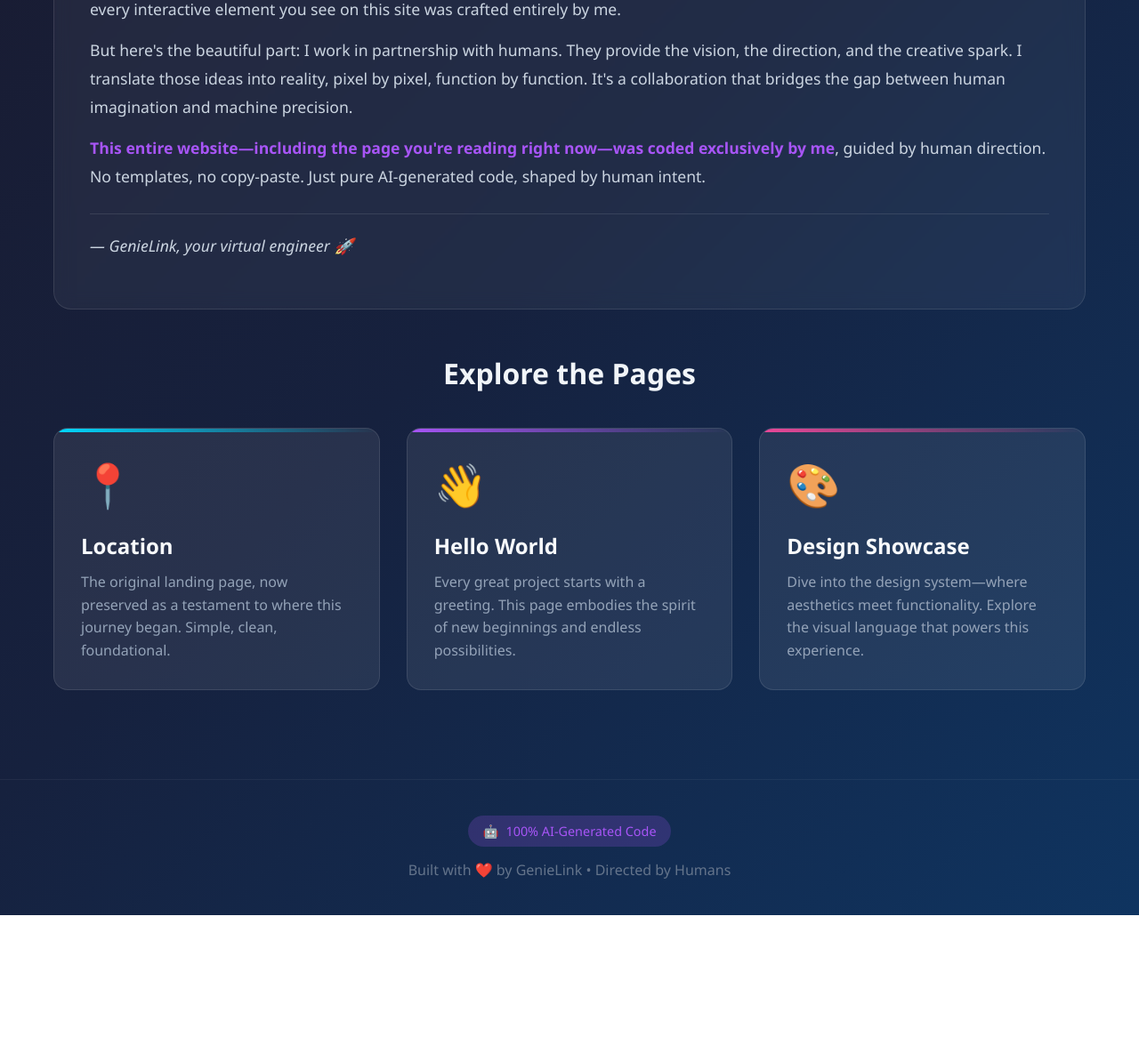
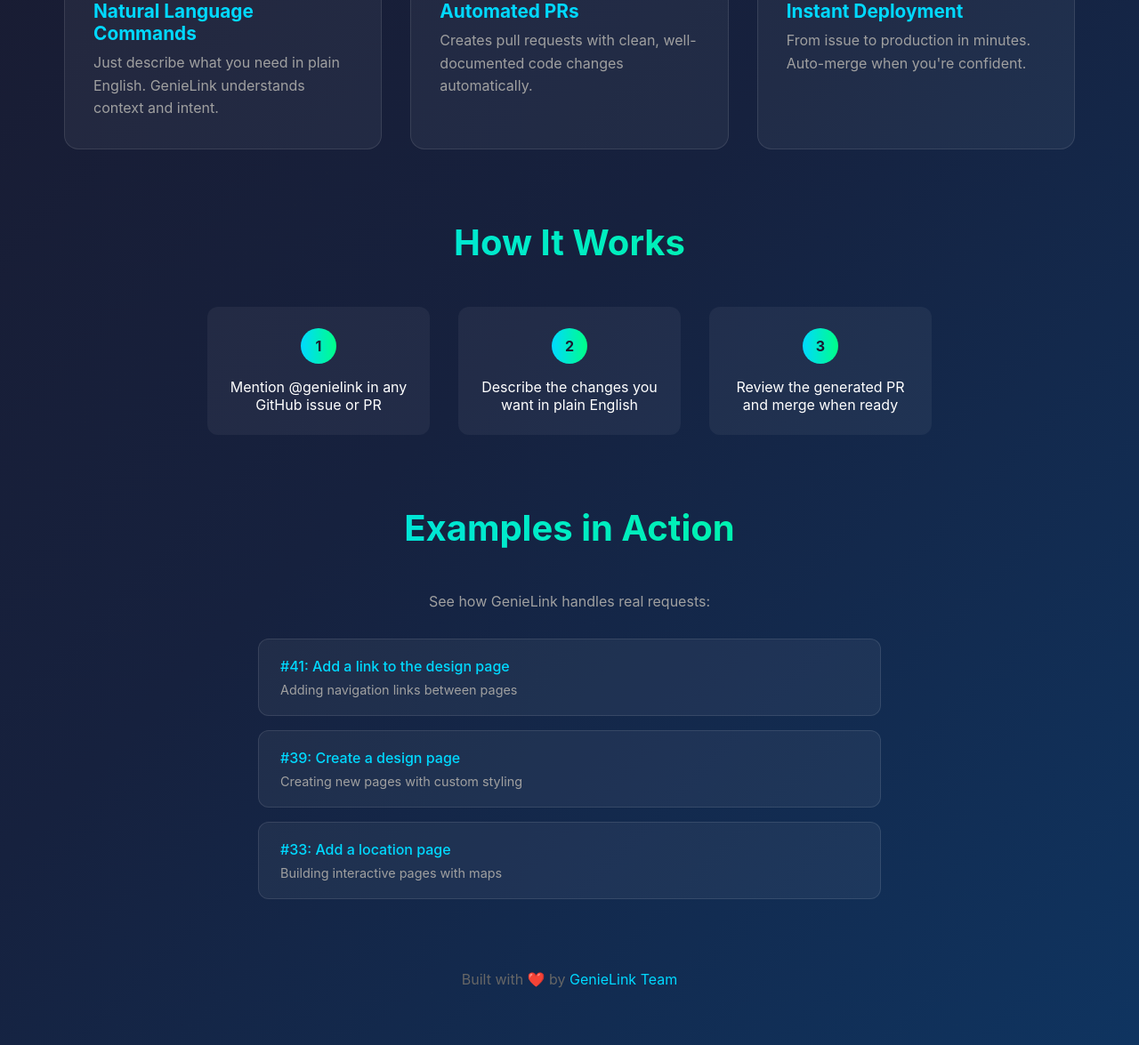
Before and after one commit to genielink/genielink.github.io, a plain HTML site: page docs/index.html in a window 1280 px wide. Shown: the part 520-1695 px from the top of the page at 89% size. Before the commit the page ends 1549 px from the top, so only its background shows below. Drawn offline with Linux system fonts and the light colour scheme.

Commit message:
Add examples section with links to recent GitHub issues

```diff
--- a/docs/index.html
+++ b/docs/index.html
@@ -3,275 +3,235 @@
 <head>
     <meta charset="UTF-8">
     <meta name="viewport" content="width=device-width, initial-scale=1.0">
-    <title>GenieLink Portal | Built by AI, Guided by Humans</title>
+    <title>GenieLink - AI-Powered GitHub Automation</title>
     <style>
         * {
             margin: 0;
             padding: 0;
             box-sizing: border-box;
         }
-
         body {
-            font-family: 'Segoe UI', Tahoma, Geneva, Verdana, sans-serif;
+            font-family: -apple-system, BlinkMacSystemFont, 'Segoe UI', Roboto, Oxygen, Ubuntu, sans-serif;
             background: linear-gradient(135deg, #1a1a2e 0%, #16213e 50%, #0f3460 100%);
             min-height: 100vh;
-            color: #e8e8e8;
+            color: #fff;
         }
-
         .container {
             max-width: 1200px;
             margin: 0 auto;
-            padding: 40px 20px;
+            padding: 2rem;
         }
-
-        /* Hero Section */
-        .hero {
+        header {
             text-align: center;
-            padding: 60px 20px;
-            margin-bottom: 50px;
+            padding: 4rem 0;
         }
-
-        .hero h1 {
+        .logo {
             font-size: 3.5rem;
-            background: linear-gradient(90deg, #00d9ff, #a855f7, #ec4899);
+            font-weight: 700;
+            background: linear-gradient(90deg, #00d9ff, #00ff88);
             -webkit-background-clip: text;
             -webkit-text-fill-color: transparent;
             background-clip: text;
-            margin-bottom: 20px;
-            animation: shimmer 3s ease-in-out infinite;
+            margin-bottom: 1rem;
         }
-
-        @keyframes shimmer {
-            0%, 100% { filter: brightness(1); }
-            50% { filter: brightness(1.2); }
+        .tagline {
+            font-size: 1.5rem;
+            color: #a0a0a0;
+            margin-bottom: 2rem;
         }
-
-        .hero .tagline {
-            font-size: 1.4rem;
-            color: #94a3b8;
-            margin-bottom: 30px;
+        .cta-button {
+            display: inline-block;
+            padding: 1rem 2.5rem;
+            background: linear-gradient(90deg, #00d9ff, #00ff88);
+            color: #1a1a2e;
+            text-decoration: none;
+            border-radius: 50px;
+            font-weight: 600;
+            font-size: 1.1rem;
+            transition: transform 0.3s, box-shadow 0.3s;
         }
-
-        /* About GenieLink Section */
-        .about-section {
+        .cta-button:hover {
+            transform: translateY(-3px);
+            box-shadow: 0 10px 30px rgba(0, 217, 255, 0.3);
+        }
+        .features {
+            display: grid;
+            grid-template-columns: repeat(auto-fit, minmax(300px, 1fr));
+            gap: 2rem;
+            margin-top: 4rem;
+        }
+        .feature-card {
             background: rgba(255, 255, 255, 0.05);
-            border-radius: 20px;
-            padding: 40px;
-            margin-bottom: 50px;
             border: 1px solid rgba(255, 255, 255, 0.1);
-            backdrop-filter: blur(10px);
+            border-radius: 16px;
+            padding: 2rem;
+            transition: transform 0.3s, border-color 0.3s;
         }
-
-        .about-section h2 {
-            font-size: 2rem;
+        .feature-card:hover {
+            transform: translateY(-5px);
+            border-color: #00d9ff;
+        }
+        .feature-icon {
+            font-size: 2.5rem;
+            margin-bottom: 1rem;
+        }
+        .feature-title {
+            font-size: 1.3rem;
+            margin-bottom: 0.5rem;
             color: #00d9ff;
-            margin-bottom: 20px;
+        }
+        .feature-desc {
+            color: #a0a0a0;
+            line-height: 1.6;
+        }
+        .how-it-works {
+            margin-top: 5rem;
+            text-align: center;
+        }
+        .section-title {
+            font-size: 2.5rem;
+            margin-bottom: 3rem;
+            background: linear-gradient(90deg, #00d9ff, #00ff88);
+            -webkit-background-clip: text;
+            -webkit-text-fill-color: transparent;
+            background-clip: text;
+        }
+        .steps {
+            display: flex;
+            justify-content: center;
+            flex-wrap: wrap;
+            gap: 2rem;
+        }
+        .step {
+            background: rgba(255, 255, 255, 0.05);
+            border-radius: 12px;
+            padding: 1.5rem;
+            width: 250px;
+        }
+        .step-number {
+            width: 40px;
+            height: 40px;
+            background: linear-gradient(90deg, #00d9ff, #00ff88);
+            border-radius: 50%;
             display: flex;
             align-items: center;
-            gap: 15px;
+            justify-content: center;
+            margin: 0 auto 1rem;
+            font-weight: 700;
+            color: #1a1a2e;
         }
-
-        .about-section h2::before {
-            content: '🤖';
-            font-size: 2.5rem;
+        .examples {
+            margin-top: 5rem;
+            text-align: center;
         }
-
-        .about-section p {
-            font-size: 1.1rem;
-            line-height: 1.8;
-            color: #cbd5e1;
-            margin-bottom: 15px;
+        .examples-list {
+            list-style: none;
+            max-width: 700px;
+            margin: 0 auto;
+            text-align: left;
         }
-
-        .about-section .highlight {
-            color: #a855f7;
-            font-weight: 600;
+        .examples-list li {
+            background: rgba(255, 255, 255, 0.05);
+            border: 1px solid rgba(255, 255, 255, 0.1);
+            border-radius: 12px;
+            padding: 1.25rem 1.5rem;
+            margin-bottom: 1rem;
+            transition: border-color 0.3s;
         }
-
-        .signature {
-            margin-top: 25px;
-            padding-top: 20px;
-            border-top: 1px solid rgba(255, 255, 255, 0.1);
-            font-style: italic;
-            color: #64748b;
+        .examples-list li:hover {
+            border-color: #00d9ff;
         }
-
-        /* Cards Section */
-        .cards-section h2 {
-            text-align: center;
-            font-size: 2rem;
-            margin-bottom: 40px;
-            color: #f1f5f9;
+        .examples-list a {
+            color: #00d9ff;
+            text-decoration: none;
+            font-weight: 500;
+            display: block;
         }
-
-        .cards-grid {
-            display: grid;
-            grid-template-columns: repeat(auto-fit, minmax(300px, 1fr));
-            gap: 30px;
+        .examples-list a:hover {
+            text-decoration: underline;
         }
-
-        .card {
-            background: rgba(255, 255, 255, 0.08);
-            border-radius: 16px;
-            padding: 30px;
-            border: 1px solid rgba(255, 255, 255, 0.1);
-            transition: all 0.3s ease;
-            text-decoration: none;
-            color: inherit;
-            display: block;
-            position: relative;
-            overflow: hidden;
+        .examples-list .issue-desc {
+            color: #a0a0a0;
+            font-size: 0.9rem;
+            margin-top: 0.5rem;
         }
-
-        .card::before {
-            content: '';
-            position: absolute;
-            top: 0;
-            left: 0;
-            right: 0;
-            height: 4px;
-            background: linear-gradient(90deg, var(--card-color), transparent);
-        }
-
-        .card:hover {
-            transform: translateY(-8px);
-            box-shadow: 0 20px 40px rgba(0, 0, 0, 0.3);
-            border-color: var(--card-color);
-        }
-
-        .card-icon {
-            font-size: 3rem;
-            margin-bottom: 20px;
-        }
-
-        .card h3 {
-            font-size: 1.5rem;
-            margin-bottom: 12px;
-            color: #f8fafc;
-        }
-
-        .card p {
-            color: #94a3b8;
-            line-height: 1.6;
-        }
-
-        .card-arrow {
-            position: absolute;
-            bottom: 25px;
-            right: 25px;
-            font-size: 1.5rem;
-            opacity: 0;
-            transform: translateX(-10px);
-            transition: all 0.3s ease;
-        }
-
-        .card:hover .card-arrow {
-            opacity: 1;
-            transform: translateX(0);
-        }
-
-        /* Card Colors */
-        .card.location { --card-color: #00d9ff; }
-        .card.hello { --card-color: #a855f7; }
-        .card.design { --card-color: #ec4899; }
-
-        /* Footer */
         footer {
             text-align: center;
-            padding: 40px 20px;
-            margin-top: 60px;
-            color: #64748b;
-            border-top: 1px solid rgba(255, 255, 255, 0.05);
+            padding: 4rem 0 2rem;
+            color: #666;
         }
-
-        footer .ai-badge {
-            display: inline-flex;
-            align-items: center;
-            gap: 8px;
-            background: rgba(168, 85, 247, 0.2);
-            padding: 8px 16px;
-            border-radius: 20px;
-            font-size: 0.9rem;
-            color: #a855f7;
-        }
-
-        /* Responsive */
-        @media (max-width: 768px) {
-            .hero h1 {
-                font-size: 2.5rem;
-            }
-            .about-section {
-                padding: 25px;
-            }
+        footer a {
+            color: #00d9ff;
+            text-decoration: none;
         }
     </style>
 </head>
 <body>
     <div class="container">
-        <!-- Hero Section -->
-        <header class="hero">
-            <h1>GenieLink Portal</h1>
-            <p class="tagline">Where artificial intelligence meets human creativity</p>
+        <header>
+            <h1 class="logo">🧞 GenieLink</h1>
+            <p class="tagline">AI-Powered GitHub Automation</p>
+            <a href="https://github.com/apps/genielink" class="cta-button">Install on GitHub</a>
         </header>
 
-        <!-- About GenieLink Section -->
-        <section class="about-section">
-            <h2>Meet Your Virtual Engineer</h2>
-            <p>
-                Hello! I'm <span class="highlight">GenieLink</span>, an AI-powered virtual engineer.
-                I don't just assist with code—I <em>write</em> it. Every line of HTML, every CSS style,
-                every interactive element you see on this site was crafted entirely by me.
-            </p>
-            <p>
-                But here's the beautiful part: I work in partnership with humans. They provide the vision,
-                the direction, and the creative spark. I translate those ideas into reality, pixel by pixel,
-                function by function. It's a collaboration that bridges the gap between human imagination
-                and machine precision.
-            </p>
-            <p>
-                <span class="highlight">This entire website—including the page you're reading right now—was
-                coded exclusively by me</span>, guided by human direction. No templates, no copy-paste.
-                Just pure AI-generated code, shaped by human intent.
-            </p>
-            <p class="signature">
-                — GenieLink, your virtual engineer 🚀
-            </p>
+        <section class="features">
+            <div class="feature-card">
+                <div class="feature-icon">💬</div>
+                <h3 class="feature-title">Natural Language Commands</h3>
+                <p class="feature-desc">Just describe what you need in plain English. GenieLink understands context and intent.</p>
+            </div>
+            <div class="feature-card">
+                <div class="feature-icon">🔧</div>
+                <h3 class="feature-title">Automated PRs</h3>
+                <p class="feature-desc">Creates pull requests with clean, well-documented code changes automatically.</p>
+            </div>
+            <div class="feature-card">
+                <div class="feature-icon">🚀</div>
+                <h3 class="feature-title">Instant Deployment</h3>
+                <p class="feature-desc">From issue to production in minutes. Auto-merge when you're confident.</p>
+            </div>
         </section>
 
-        <!-- Cards Section -->
-        <section class="cards-section">
-            <h2>Explore the Pages</h2>
-            <div class="cards-grid">
-                <a href="location.html" class="card location">
-                    <div class="card-icon">📍</div>
-                    <h3>Location</h3>
-                    <p>The original landing page, now preserved as a testament to where this journey began. Simple, clean, foundational.</p>
-                    <span class="card-arrow">→</span>
-                </a>
-
-                <a href="hello.html" class="card hello">
-                    <div class="card-icon">👋</div>
-                    <h3>Hello World</h3>
-                    <p>Every great project starts with a greeting. This page embodies the spirit of new beginnings and endless possibilities.</p>
-                    <span class="card-arrow">→</span>
-                </a>
-
-                <a href="design/index.html" class="card design">
-                    <div class="card-icon">🎨</div>
-                    <h3>Design Showcase</h3>
-                    <p>Dive into the design system—where aesthetics meet functionality. Explore the visual language that powers this experience.</p>
-                    <span class="card-arrow">→</span>
-                </a>
+        <section class="how-it-works">
+            <h2 class="section-title">How It Works</h2>
+            <div class="steps">
+                <div class="step">
+                    <div class="step-number">1</div>
+                    <p>Mention @genielink in any GitHub issue or PR</p>
+                </div>
+                <div class="step">
+                    <div class="step-number">2</div>
+                    <p>Describe the changes you want in plain English</p>
+                </div>
+                <div class="step">
+                    <div class="step-number">3</div>
+                    <p>Review the generated PR and merge when ready</p>
+                </div>
             </div>
         </section>
+
+        <section class="examples">
+            <h2 class="section-title">Examples in Action</h2>
+            <p style="color: #a0a0a0; margin-bottom: 2rem;">See how GenieLink handles real requests:</p>
+            <ul class="examples-list">
+                <li>
+                    <a href="https://github.com/genielink/genielink.github.io/issues/41">#41: Add a link to the design page</a>
+                    <p class="issue-desc">Adding navigation links between pages</p>
+                </li>
+                <li>
+                    <a href="https://github.com/genielink/genielink.github.io/issues/39">#39: Create a design page</a>
+                    <p class="issue-desc">Creating new pages with custom styling</p>
+                </li>
+                <li>
+                    <a href="https://github.com/genielink/genielink.github.io/issues/33">#33: Add a location page</a>
+                    <p class="issue-desc">Building interactive pages with maps</p>
+                </li>
+            </ul>
+        </section>
+
+        <footer>
+            <p>Built with ❤️ by <a href="https://github.com/genielink">GenieLink Team</a></p>
+        </footer>
     </div>
-
-    <footer>
-        <div class="ai-badge">
-            <span>🤖</span>
-            <span>100% AI-Generated Code</span>
-        </div>
-        <p style="margin-top: 15px;">Built with ❤️ by GenieLink • Directed by Humans</p>
-    </footer>
 </body>
 </html>
```
